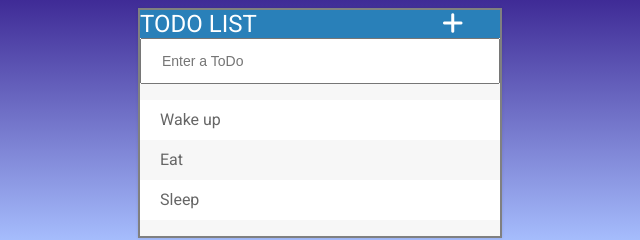
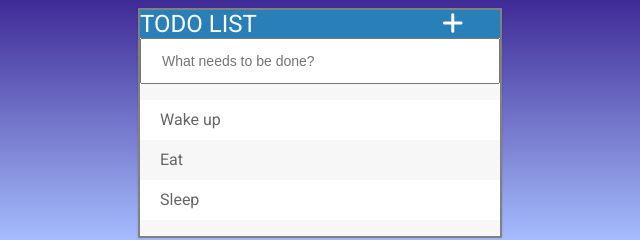
Before and after one commit to Adekunle3060/To-do, a plain HTML site: page index.html in a window 1280 px wide. Shown: the top 240 px of the page, 320-960 px from the left. Drawn offline with nearby package versions, Linux system fonts and the light colour scheme.

Commit message:
i made somw changes

```diff
--- a/index.html
+++ b/index.html
@@ -96,7 +96,7 @@ li:hover span {
 <body>
     <div id="container">
     <h1>ToDo List  <i class="fa-solid fa-plus"></i> </h1>
-    <input type="text" placeholder="Enter a ToDo">
+    <input type="text" placeholder="What needs to be done?">
     <ul>
         <li><span><i class="fa fa-trash"></i></span>Wake up</li>
         <li><span><i class="fa fa-trash"></i></span>Eat</li>
--- a/script.js
+++ b/script.js
@@ -1,5 +1,4 @@
 
-     alert("connected");
 
 // $("li").click(function () {
 //     $(this).css("color","red" )
```
